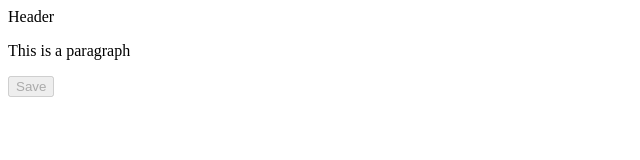
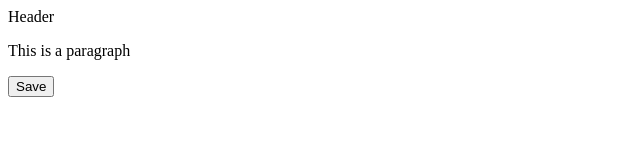
Before and after one commit to helexander/GitFlow-Challenge, a plain HTML site: page index.html in a window 1280 px wide. Shown: the full height of the page, 0-640 px from the left. Drawn offline with Linux system fonts and the light colour scheme.

Commit message:
Enabled button

```diff
--- a/index.html
+++ b/index.html
@@ -9,6 +9,6 @@
 	</head>
 	<body>
 		<p>This is a paragraph</p>
-		<button type="button" disabled>Save</button>
+		<button type="button">Save</button>
 	</body>
 </html>
```
